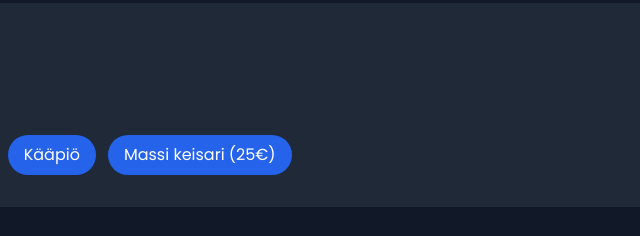
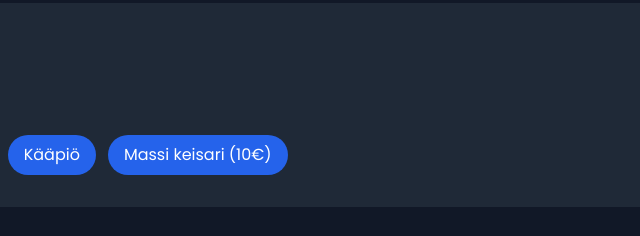
Before and after one commit to jorma99/void., a plain HTML site: page pages/kauppa.html in a window 1280 px wide. Shown: the part 1640-1876 px from the top of the page, 502-1142 px from the left. Drawn offline with nearby package versions, Linux system fonts and the light colour scheme.

Commit message:
Update kauppa.html

```diff
--- a/pages/kauppa.html
+++ b/pages/kauppa.html
@@ -122,11 +122,13 @@
         <span class="bg-blue-600 px-4 py-2 rounded-full text-white">Pahis</span>
         <span class="bg-blue-600 px-4 py-2 rounded-full text-white">Lasettaja</span>
         <span class="bg-blue-600 px-4 py-2 rounded-full text-white">Kääpiö</span>
-        <span class="bg-blue-600 px-4 py-2 rounded-full text-white">Massi keisari (25€)</span>
+        <span class="bg-blue-600 px-4 py-2 rounded-full text-white">Massi keisari (10€)</span>
     </div>
 </div>
     <div class="flex flex-wrap gap-3">
                 <span class="bg-blue-600 px-4 py-2 rounded-full text-white">UNBAN PERMAT</span>
+            </div>
+</div>
 
 <div class="bg-blue-900 rounded-xl p-8 mb-8">
     <h2 class="text-3xl font-bold text-white mb-6">🛒 Ostaminen</h2>
```
